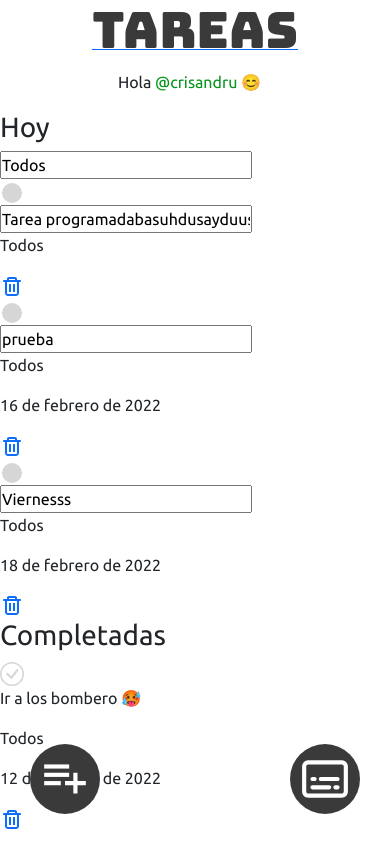
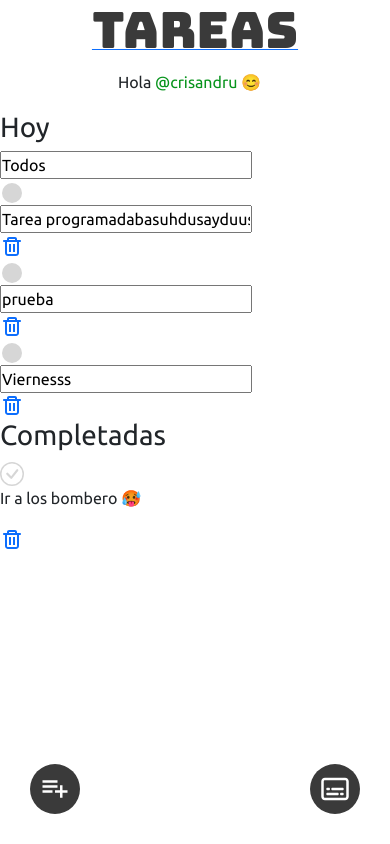
Before and after one commit to Crisandru1997/ToDoList-APP, a Django app: page /Todos/ in a window 390 px wide. Run offline with Django 4.2, Linux system fonts and the light colour scheme; a user stored in the database is signed in; data comes from the database, SQL or seed files in the repository; both versions use the stored data as it was after the commit; some libraries are stand-ins or nearby versions.

Commit message:
Se agrego un listado de proyecto y se mejoro responsivamente

```diff
--- a/appToDo/static/css/style_responsive.css
+++ b/appToDo/static/css/style_responsive.css
@@ -225,3 +225,115 @@
         display: none;
     }
 }
+@media only screen and (max-width: 1114px) and (min-width: 360px){
+    .sidebar-bar{
+        display: none;
+    }
+    .contenedor{
+        width: 100vw;
+        height: 100vh;
+        overflow-y: hidden;
+        overflow-x: hidden;
+    }
+    .contenedor-tareas{
+        padding-right: 2px;
+    }
+    /* TODO: LISTADO DE PROYECTOS */
+
+    .contenedor-proyectos-mobil{
+        display: flex;
+        justify-content: flex-start;
+        overflow-x: scroll;
+        padding-left: 8px;
+        padding-right: 8px;
+        width: 100%;
+    }
+    .contenedor-proyectos-mobil::after{
+        box-shadow: -20px 1px 20px 0 #f00 inset;
+    }
+    .contenedor-proyectos-mobil::-webkit-scrollbar{
+        display: none;
+    }
+    .proyecto-individual-mobil{
+        margin-right: 5px;
+        margin-top: 10px;
+        margin-bottom: 10px;
+        padding-top: 5px;
+        padding-bottom: 5px;
+        padding-left: 8px;
+        padding-right: 8px;
+        border-radius: 3px;
+        background-color: #fff;
+        box-shadow: rgba(0, 0, 0, 0.24) 0px 3px 8px;
+    }
+    .proyecto-individual-mobil a{
+        color: #3a3a3a;
+        align-self: center;
+        margin-top: 0px;
+        font-weight: 800;
+        font-size: 18px;
+    }
+
+    /* TODO: LISTADO DE TAREAS */
+
+    .titulo-boton-tarea{
+        width: 85%;
+    }
+    .tipo-fecha-tarea{
+        width: 15%;
+    }
+    /* Fecha no vencida */
+    .verde{
+        background-color: #2ebd43;
+    }
+    .verde .titulo-boton-tarea .formulario-editor .editar-tarea-hoy{
+        background-color: #2ebd43;
+        color: #fff;
+    }
+    /* Fecha por vencer */
+    .naranjo{
+        background-color: rgb(193, 140, 41);
+    }
+    .naranjo .titulo-boton-tarea .formulario-editor .editar-tarea-hoy{
+        background-color: rgb(193, 140, 41);
+        color: #fff;
+    }
+    /* Fecha vencida */
+    .rojo{
+        background-color: rgb(210, 51, 51);;
+    }
+    .rojo .titulo-boton-tarea .formulario-editor .editar-tarea-hoy{
+        background-color: rgb(210, 51, 51);;
+        color: #fff;
+    }
+
+    /* Botones inferiores: agregar tarea y proyecto */
+
+    .add-task-mobil{
+        width: 50px;
+        height: 50px;
+    }
+    .add-task-mobil-svg{
+        width: 30px;
+        height: 30px;
+    }
+
+    .add-proyecto-mobil{
+        width: 50px;
+        height: 50px;
+    }
+    .add-proyecto-mobil-svg{
+        width: 30px;
+        height: 30px;
+    }
+    /* Ocultar datos */
+    .tipo-proyecto{
+        display: none;
+    }
+    .fecha-vencimiento{
+        display: none;
+    }
+    .titulo-principal-tareas{
+        margin-top: 0px;
+    }
+}
--- a/appToDo/templates/appToDo/base.html
+++ b/appToDo/templates/appToDo/base.html
@@ -68,6 +68,10 @@
                     <h2 class="disable-select">Tareas</h2>
                 </a>
                 <p>Hola <span>@{{ user.username }}</span> &#128522 &nbsp;&nbsp;</p>
+                <div class="contenedor-proyectos-mobil">
+                    {% block listado_proyectos_movil %}
+                    {% endblock %}
+                </div>
             </div>
             <div class="tareas-hoy">
                 {% block listado_tareas_hoy %}
@@ -93,6 +97,7 @@
                     viewBox="0 0 24 24"
                     fill="none"
                     xmlns="http://www.w3.org/2000/svg"
+                    class="add-proyecto-mobil-svg"
                     >
                     <path d="M2 5H14V7H2V5Z" fill="currentColor" />
                     <path d="M2 9H14V11H2V9Z" fill="currentColor" />
@@ -110,7 +115,7 @@
             </div>
             <!-- Agregar una tarea movil -->
             <div class="boton-movil-tarea">
-                <button class="add-task-mobil" id="show-tarea"><svg width="50" height="50" viewBox="0 0 24 24" fill="none"
+                <button class="add-task-mobil" id="show-tarea"><svg class="add-task-mobil-svg" width="50" height="50" viewBox="0 0 24 24" fill="none"
                     xmlns="http://www.w3.org/2000/svg">
                     <path
                         d="M5 16C5 15.4477 5.44772 15 6 15H14C14.5523 15 15 15.4477 15 16C15 16.5523 14.5523 17 14 17H6C5.44772 17 5 16.5523 5 16Z"
```
Also changed, not shown: appToDo/templates/appToDo/listado_tareas.html (+31 -11 lines), db.sqlite3.
